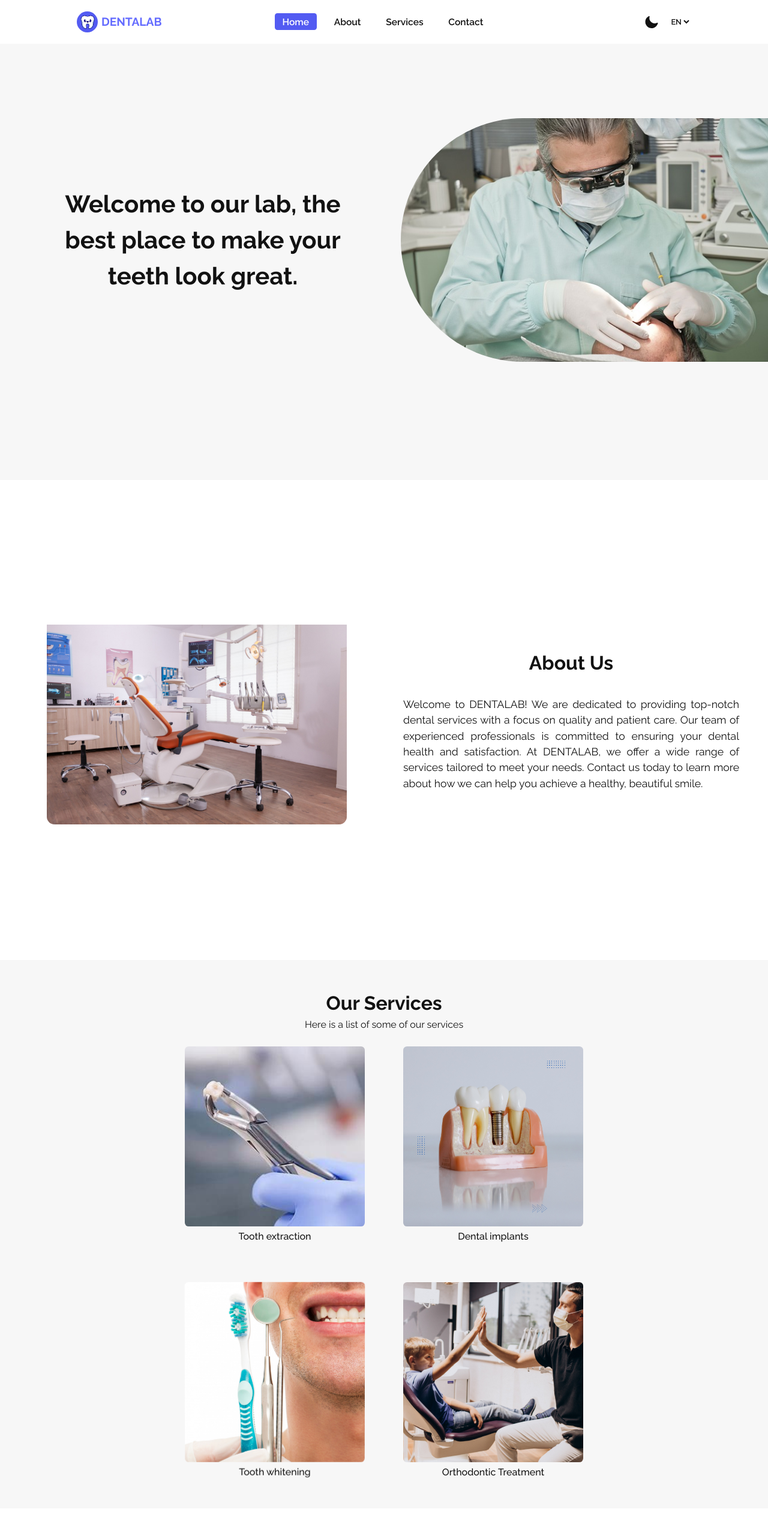
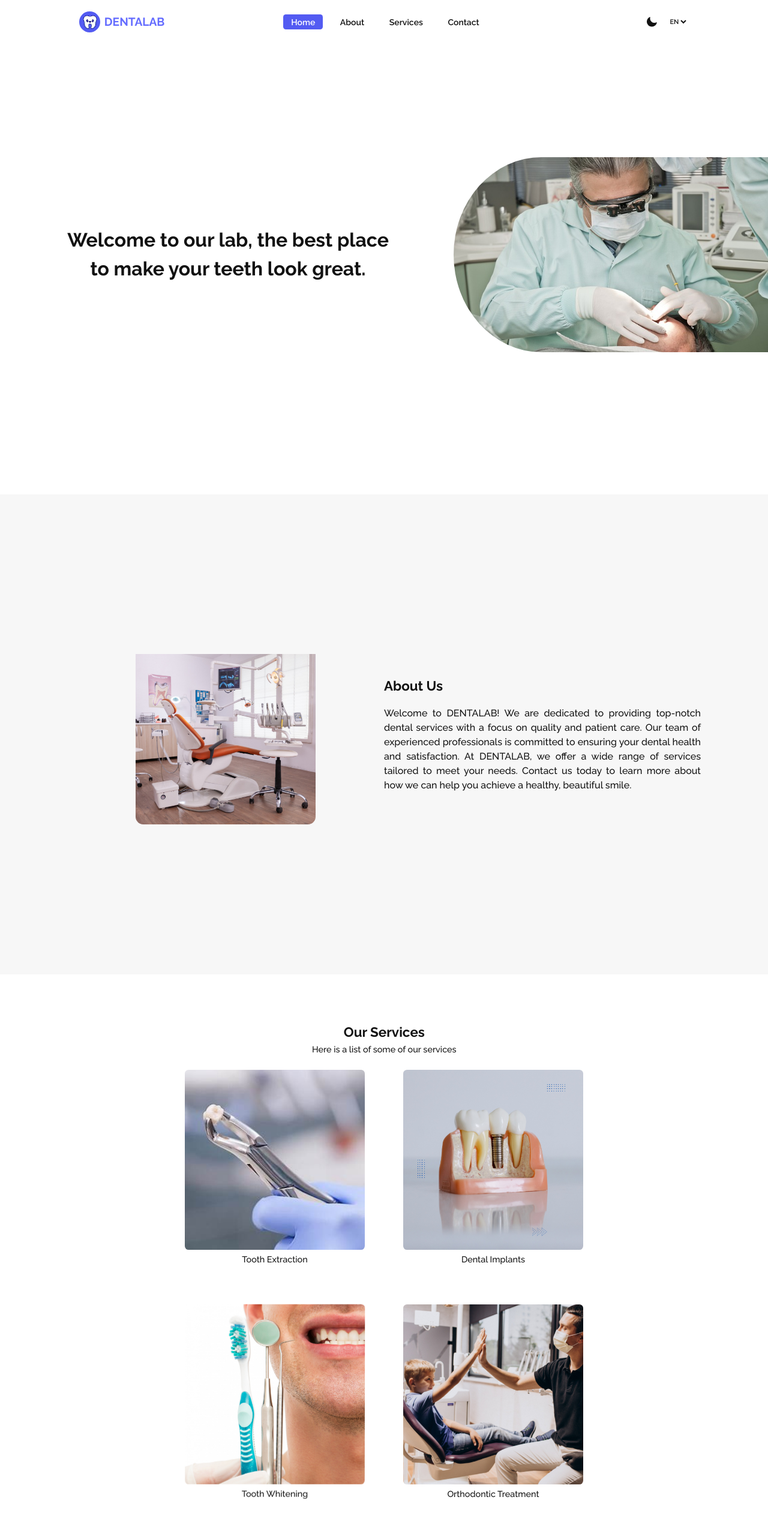
Before and after one commit to Falconstadium/DENTALAB, a website built with Vite: page index.html in a window 1280 px wide. Shown: the top 2560 px of the page at 60% size. Built offline with nearby package versions, Linux system fonts and the light colour scheme.

Commit message:
adding some style

```diff
--- a/css/about.css
+++ b/css/about.css
@@ -5,33 +5,50 @@
   gap: 1.5em;
   min-height: 100dvh;
   text-align: center;
-  padding: 5rem 1.2rem;
+  padding: 3rem 1.3rem;
+  background-color: var(--light);
+}
+
+.about_section {
+  display: grid;
+  gap: 1em;
+}
+
+.about h2 {
+  font-size: 1.4rem;
+}
+.about p {
+  font-size: 0.9rem;
+  font-weight: 500;
+  text-align: justify;
 }
 
 .about img {
   padding-top: 1rem;
   border-radius: 0.5rem;
+  object-fit: cover;
 }
 
 @media (min-width: 900px) {
   .about {
     grid-template-columns: repeat(2, 1fr);
-    padding: 0 3rem;
-    column-gap: 4em;
+    gap: 0;
+    margin: 0 auto;
+    padding: 0 7rem;
   }
 
   .about_section {
-    display: grid;
-    gap: 2em;
+    place-items: start;
   }
 
   .about p {
-    text-align: justify;
-    font-size: 1.1rem;
+    font-size: 1rem;
   }
+
   .about img {
     border-radius: 0.8rem;
-    width: 500px;
+    width: 300px;
+    aspect-ratio: 1/1;
     order: -1;
   }
 }
--- a/css/contact.css
+++ b/css/contact.css
@@ -1,10 +1,15 @@
 .contact {
   width: 100%;
-  padding: 4rem 1rem;
+  padding: 3rem 1rem;
   display: flex;
   flex-direction: column;
   align-items: center;
   justify-content: center;
+  background-color: var(--light);
+}
+
+.contact h2 {
+  font-size: 1.4rem;
 }
 
 .contact form {
@@ -17,13 +22,13 @@
 .username,
 .email,
 .msg {
-  width: 100%;
   display: grid;
   gap: 0.5em;
 }
 
 label {
   font-weight: 500;
+  font-size: 0.8rem;
 }
 
 input,
@@ -96,22 +101,16 @@ textarea {
 @media (min-width: 900px) {
   .contact {
     margin: 0 auto;
-    padding: 6rem 0;
+    padding: 4rem 0;
   }
 
   .contact form {
     padding-top: 0;
-    max-width: 500px;
-  }
-
-  .username,
-  .email,
-  .msg {
-    width: 500px;
+    max-width: 400px;
   }
 
   .contact button {
     margin: 0 auto;
-    font-size: 0.925rem;
+    font-size: 0.875rem;
   }
 }
--- a/css/footer.css
+++ b/css/footer.css
@@ -1,20 +1,20 @@
 footer {
   background-color: #04293a;
   color: #f5f5f5;
-  padding: 0.8rem;
+  padding: 1.2rem 1rem;
   font-weight: 500;
   user-select: none;
   display: flex;
   align-items: center;
-  justify-content: center;
-  gap: 2em;
+  justify-content: space-between;
+  gap: 1em;
 }
 
 footer p {
   display: flex;
   align-items: center;
   gap: 0.5em;
-  font-size: 1.1rem;
+  font-size: 0.9rem;
 }
 
 footer img {
--- a/css/header.css
+++ b/css/header.css
@@ -2,7 +2,7 @@ header {
   display: flex;
   align-items: center;
   justify-content: space-between;
-  padding: 0.8rem 1.5rem;
+  padding: 1.2rem 1.5rem;
   width: 100%;
   position: fixed;
   top: 0;
@@ -12,11 +12,11 @@ header {
 }
 
 header .logo {
-  width: 30px;
+  width: 25px;
   display: flex;
   align-items: center;
   gap: 0.5em;
-  font-size: 0.7rem;
+  font-size: 0.6rem;
   text-decoration: none;
   color: #646cff;
 }
@@ -24,6 +24,10 @@ header .logo {
 header img {
   background-color: #535bf2;
   border-radius: 50%;
+}
+
+header.sticky {
+  box-shadow: 0 -1px 8px 1px var(--dark);
 }
 
 .social_menu {
@@ -56,24 +60,24 @@ header img {
   gap: 1em;
 }
 .mode_icons svg {
-  width: 30px;
-  height: 30px;
+  width: 25px;
+  height: 25px;
   cursor: pointer;
 }
 
 #light-theme {
-  width: 25px;
+  width: 20px;
 }
 #dark-theme {
   display: none;
-  width: 25px;
+  width: 20px;
 }
 
 select {
   background-color: transparent;
   color: var(--dark);
   border: none;
-  font-size: 0.8rem;
+  font-size: 0.675rem;
   font-weight: 600;
   cursor: pointer;
   transition: all 0.3s;
@@ -87,7 +91,7 @@ select:focus {
 }
 
 option {
-  font-size: 0.825rem;
+  font-size: 0.8rem;
   font-weight: 500;
   border: none;
   padding: 0.1rem 3rem;
@@ -120,6 +124,7 @@ option {
   text-decoration: none;
   color: var(--dark);
   font-weight: 600;
+  font-size: 0.8rem;
 }
 .menu ul li a:hover {
   text-decoration: underline;
@@ -151,6 +156,6 @@ option {
   }
 
   .social_menu li a {
-    font-size: 0.975rem;
+    font-size: 0.875rem;
   }
 }
--- a/css/hero.css
+++ b/css/hero.css
@@ -4,12 +4,15 @@
   place-items: center;
   gap: 1.5em;
   overflow: hidden;
-  padding: 4rem 0;
+  padding: 3rem 0;
+  min-height: 100dvh;
 }
 
 .hero h1 {
   text-align: center;
+  text-wrap: balance;
   padding: 1rem 2rem;
+  font-size: 1.8rem;
 }
 
 .hero img {
@@ -17,21 +20,25 @@
   border-bottom-left-radius: 12rem;
   margin-left: auto;
   padding-right: 0;
+  padding-left: 1rem;
 }
 
 @media (min-width: 900px) {
   .hero {
     grid-template-columns: repeat(2, 1fr);
-    padding: 0 0 0 2rem;
-    min-height: 100dvh;
+    padding: 0 0 0 5rem;
+    margin-top: 1.5rem;
+    gap: 0;
   }
 
   .hero img {
     border-top-left-radius: 15rem;
     border-bottom-left-radius: 15rem;
+    width: 540px;
+    height: 325px;
   }
 
   .hero h1 {
-    font-size: 2.5rem;
+    font-size: 2rem;
   }
 }
--- a/css/service.css
+++ b/css/service.css
@@ -8,15 +8,24 @@
   padding: 3rem 1.2rem;
 }
 
+.service h2 {
+  font-size: 1.4rem;
+}
+.service p {
+  font-size: 0.9rem;
+  font-weight: 500;
+}
+
 .services {
   display: grid;
   gap: 4em;
 }
 
 .services p {
+  padding-top: 0.3rem;
   font-weight: 500;
-  padding-top: 0.3rem;
-  font-size: 1rem;
+  font-size: 0.9rem;
+  text-transform: capitalize;
 }
 
 .services img {
@@ -27,6 +36,12 @@
 }
 
 @media (min-width: 900px) {
+  .service {
+    margin: 0 auto;
+    max-width: 900px;
+    padding: 5rem;
+  }
+
   .services {
     grid-template-columns: repeat(2, 1fr);
     grid-row: 2em;
--- a/index.html
+++ b/index.html
@@ -102,7 +102,7 @@
 
     <section class="about" id="about">
       <div class="about_section" data-aos="fade-up" data-aos-duration="2000">
-        <h1 data-i18="about_title">About Us</h1>
+        <h2 data-i18="about_title">About Us</h2>
         <p data-i18="about_section">
           Welcome to DENTALAB! We are dedicated to providing top-notch dental
           services with a focus on quality and patient care. Our team of
@@ -122,7 +122,7 @@
 
     <section class="service" id="service">
       <div data-aos="zoom-in-up" data-aos-duration="2000">
-        <h1 data-i18="service_title">Our services</h1>
+        <h2 data-i18="service_title">Our services</h2>
         <p data-i18="service_section">Here is a list of some of our services</p>
       </div>
       <div class="services">
@@ -149,7 +149,7 @@
     </section>
 
     <section class="contact" id="contact">
-      <h1 data-i18="contact_title">Get In Touch</h1>
+      <h2 data-i18="contact_title">Get In Touch</h2>
       <form action="https://api.web3forms.com/submit" method="POST">
         <input
           type="hidden"
--- a/js/header.js
+++ b/js/header.js
@@ -1,3 +1,12 @@
+window.addEventListener('scroll', () => {
+  const stickyNav = document.querySelector('header');
+  if (window.scrollY > 10) {
+    stickyNav.classList.add('sticky');
+  } else {
+    stickyNav.classList.remove('sticky');
+  }
+});
+
 const sunIcon = document.getElementById('light-theme');
 const moonIcon = document.getElementById('dark-theme');
 
--- a/style.css
+++ b/style.css
@@ -79,6 +79,14 @@ h6 {
   --black: #090909;
 }
 
+.dark-theme {
+  --dark: #f7f7f7;
+  --light: #121212;
+
+  --white: #090909;
+  --black: white;
+}
+
 html,
 body {
   scroll-behavior: smooth;
@@ -86,7 +94,7 @@ body {
 }
 
 body {
-  background-color: var(--light);
+  background-color: var(--white);
   color: var(--dark);
   display: grid;
   grid-template-rows: 1fr auto;
@@ -94,19 +102,3 @@ body {
   width: 100%;
   transition: all 0.3s;
 }
-
-section:nth-child(odd) {
-  background: var(--white);
-}
-
-h1 {
-  font-size: clamp(1.1rem, 8vw, 2rem);
-}
-
-.dark-theme {
-  --dark: #f7f7f7;
-  --light: #121212;
-
-  --white: #090909;
-  --black: white;
-}
```
